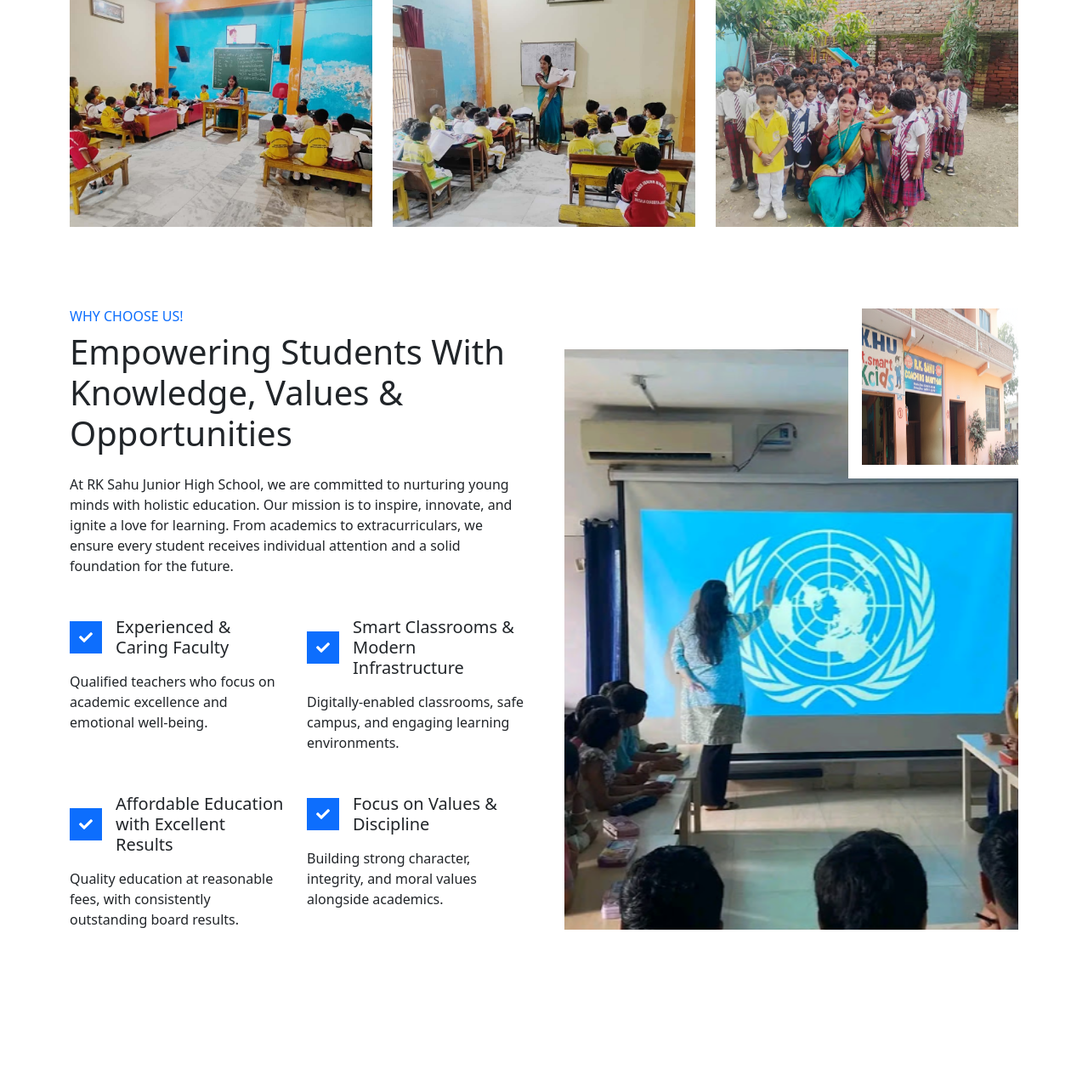
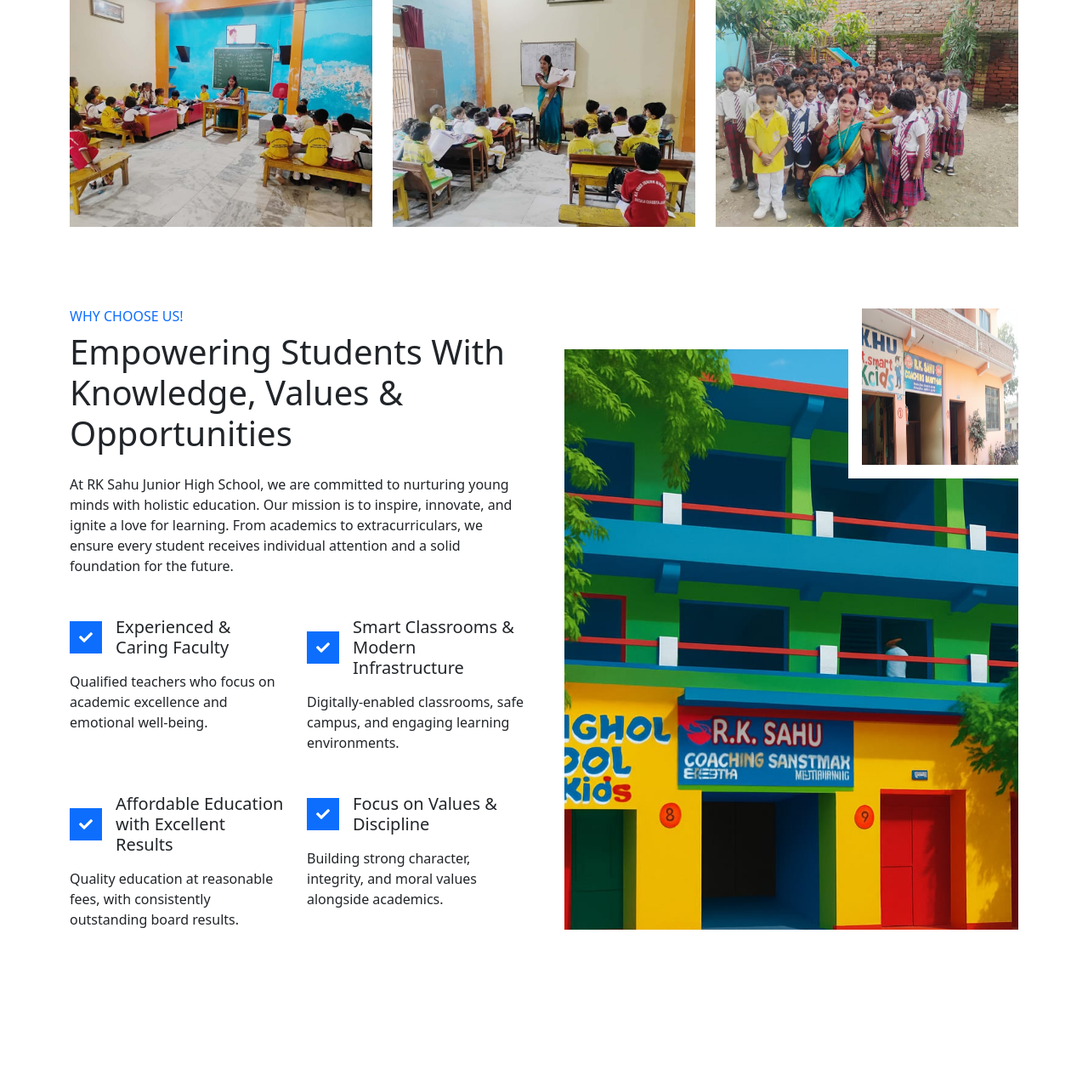
Before and after one commit to saurabhmaurya6746/rksahu, a Django app: page / in a window 1280 px wide. Shown: the part 2023-3308 px from the top of the page at 85% size. Run offline with Django 5.2, Linux system fonts and the light colour scheme; data that the repository does not hold is empty; some libraries are stand-ins or nearby versions.

Commit message:
Update index.html

```diff
--- a/myapp/templates/index.html
+++ b/myapp/templates/index.html
@@ -268,7 +268,7 @@
                 </div>
                 <div class="col-lg-6 wow fadeInUp" data-wow-delay="0.5s">
                     <div class="position-relative overflow-hidden pe-5 pt-5 h-100" style="min-height: 400px;">
-                        <img class="position-absolute w-100 h-100" src="{% static 'img/image13.png' %}" alt="" style="object-fit: cover;">
+                        <img class="position-absolute w-100 h-100" src="{% static 'img/school.jpg' %}" alt="" style="object-fit: cover;">
                         <img class="position-absolute top-0 end-0 bg-white ps-3 pb-3" src="{% static 'img/Banner.png' %}" alt="" style="width: 200px; height: 200px">
                     </div>
                 </div>
```
